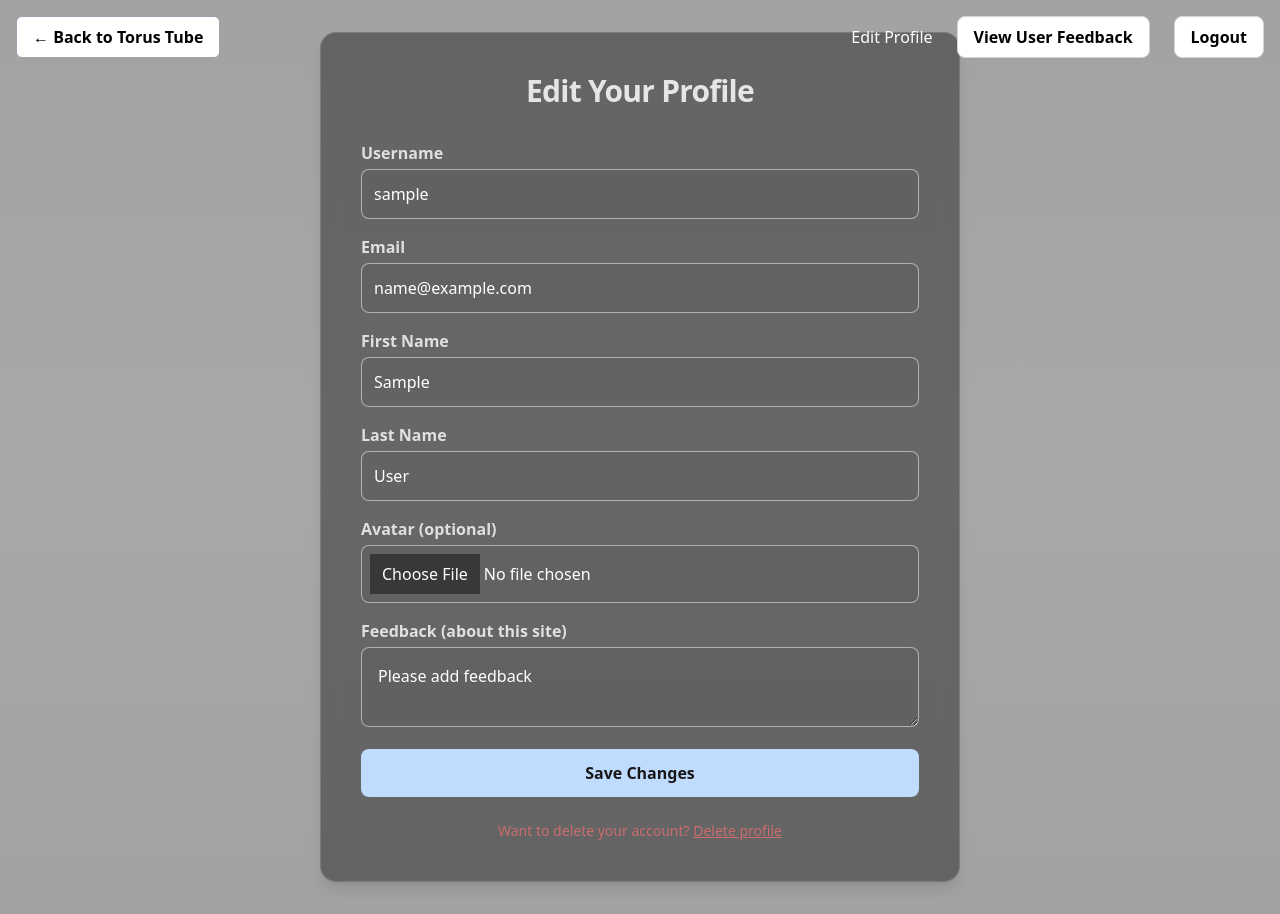
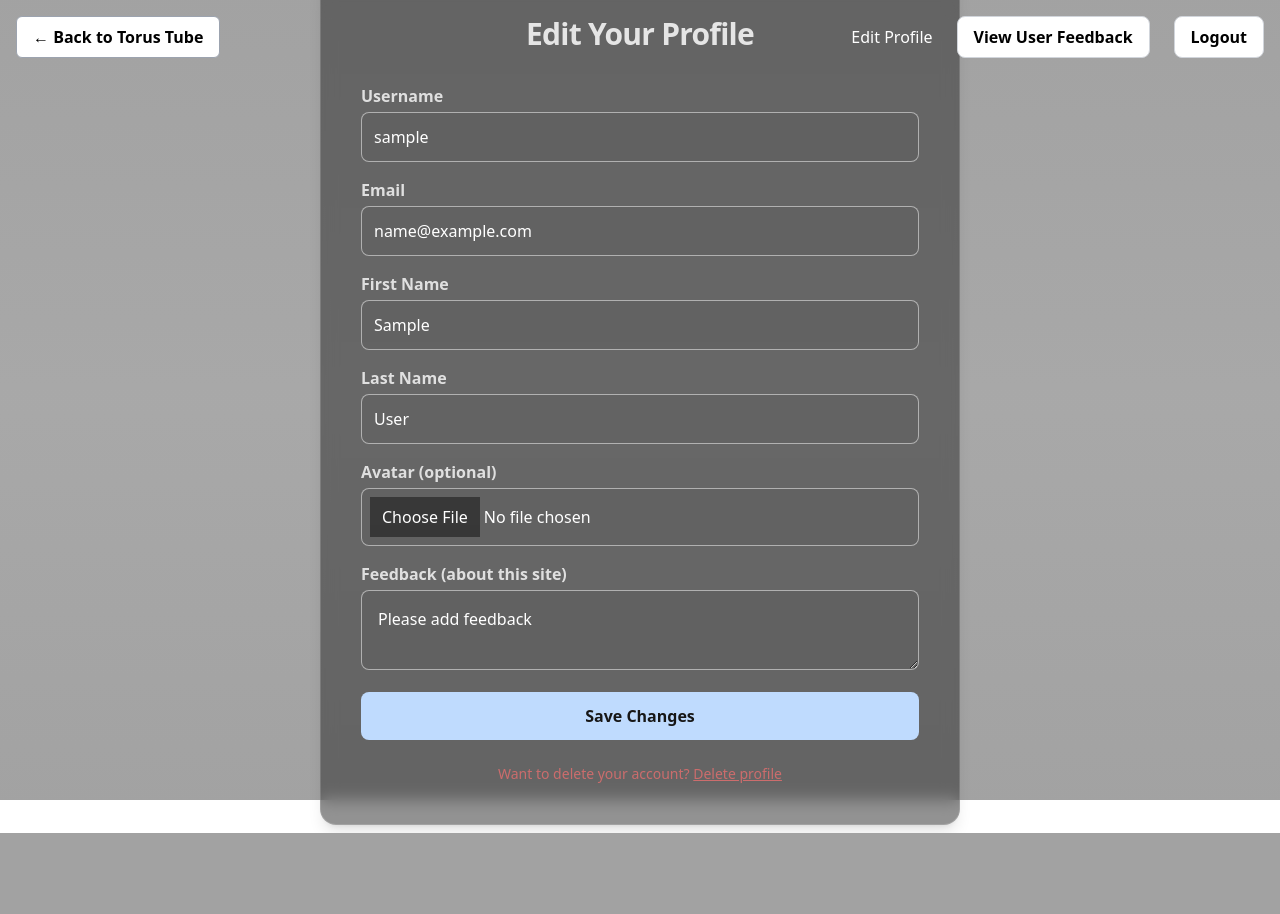
Before and after one commit to btwnTheLines/devjourney, a Django app: page /edit_profile/ in a window 1280 px wide. After the commit the page ends 833 px from the top, so only its background shows below. Run offline with Django 5.2, Linux system fonts and the light colour scheme; the visitor is signed in with stand-in values (Sample User, id 1); some libraries are stand-ins or nearby versions.

Commit message:
Update base.html - h-screen update

```diff
--- a/templates/base.html
+++ b/templates/base.html
@@ -141,7 +141,7 @@
 </div>
 
 <!-- Main content -->
-<main class="relative z-10 flex flex-col items-center justify-center min-h-screen px-6 py-6">
+<main class="relative z-10 flex flex-col items-center justify-center px-6 py-6 h-screen">
     {% block content %}{% endblock %}
 </main>
 
```
